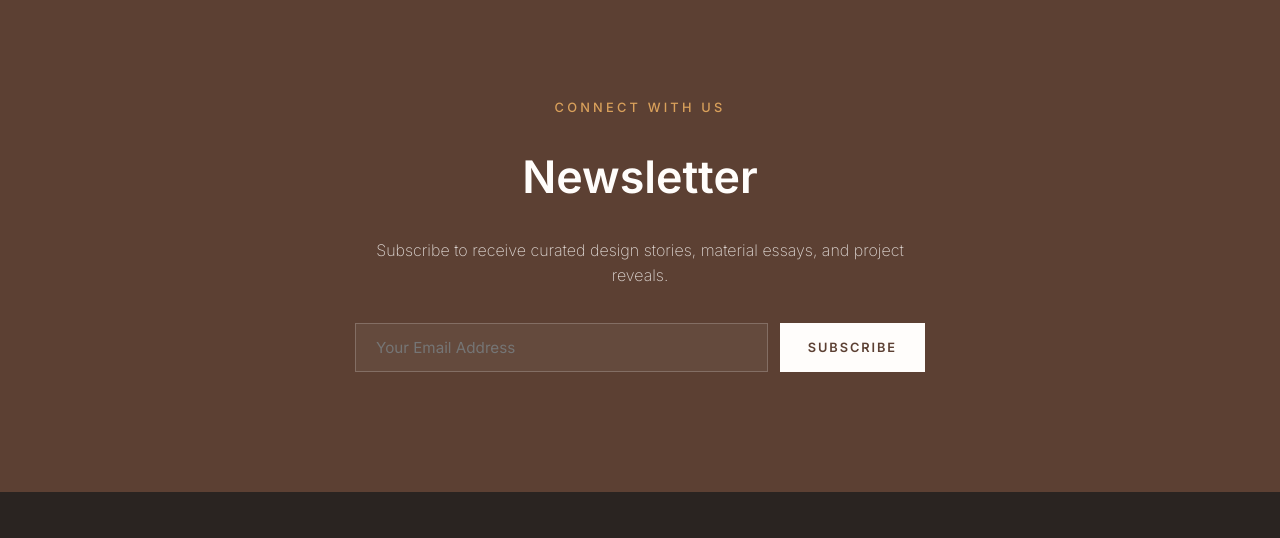
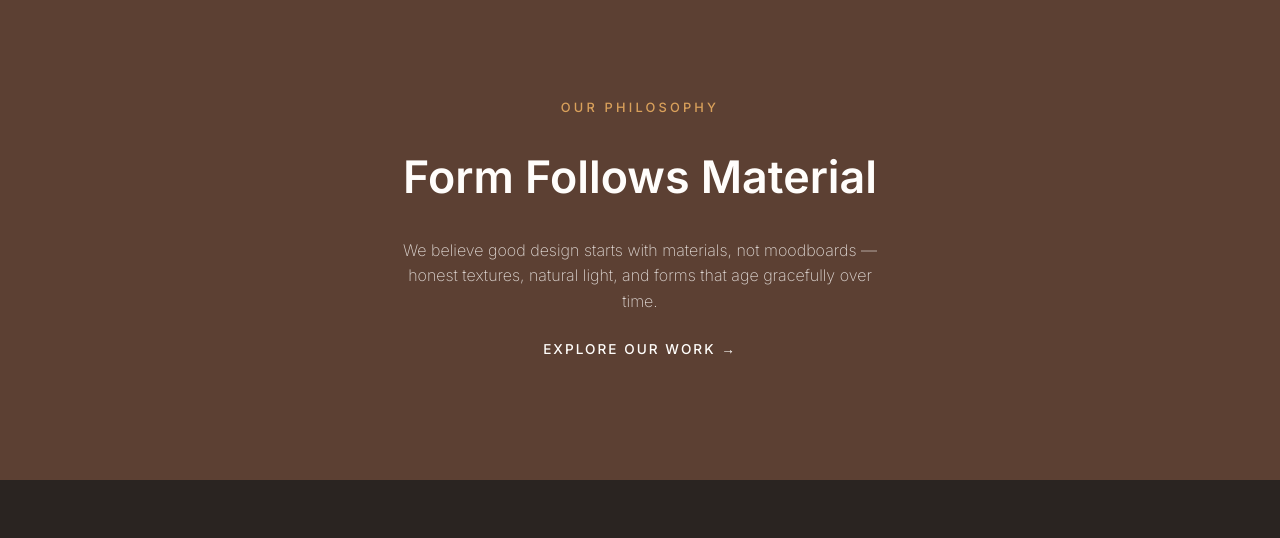
Before and after one commit to aryan13a/sun_soul_style, a website: page public/index.html in a window 1280 px wide. Shown: the part 2642-3180 px from the top of the page. Drawn offline with nearby package versions, Linux system fonts and the light colour scheme; no server answers.

Commit message:
design: replace newsletter banner with studio philosophy section

```diff
--- a/public/css/style.css
+++ b/public/css/style.css
@@ -1336,13 +1336,13 @@ footer {
   opacity: 1;
 }
 
-/* --- Newsletter Banner --- */
-.newsletter-section {
+/* --- Studio Philosophy Banner --- */
+.philosophy-cta-section {
   background-color: var(--color-walnut);
   color: var(--color-warm-white);
   text-align: center;
 }
-.newsletter-container {
+.philosophy-cta-container {
   max-width: 650px;
   margin: 0 auto;
   display: flex;
@@ -1350,52 +1350,26 @@ footer {
   align-items: center;
   gap: 24px;
 }
-.newsletter-container h2 {
+.philosophy-cta-container h2 {
   font-size: clamp(2rem, 3.5vw, 2.8rem);
 }
-.newsletter-container p {
+.philosophy-cta-container p {
   font-weight: 200;
   opacity: 0.8;
   font-size: 1rem;
 }
-.newsletter-form {
-  width: 100%;
-  display: flex;
-  gap: 12px;
-  margin-top: 10px;
-}
-@media (max-width: 576px) {
-  .newsletter-form {
-    flex-direction: column;
-  }
-}
-.newsletter-input {
-  flex: 1;
-  background-color: rgba(255,255,255,0.05);
-  border: 1px solid rgba(255,255,255,0.2);
-  padding: 14px 20px;
-  font-size: 0.95rem;
+.btn-text-link {
   color: var(--color-warm-white);
+  text-decoration: none;
+  font-size: 0.85rem;
+  letter-spacing: 0.15em;
+  text-transform: uppercase;
+  font-weight: 500;
+  display: inline-block;
   transition: var(--transition-fast);
 }
-.newsletter-input:focus {
-  border-color: var(--color-ochre);
-  background-color: rgba(255,255,255,0.1);
-}
-.btn-newsletter {
-  background-color: var(--color-warm-white);
-  color: var(--color-walnut);
-  padding: 14px 28px;
-  font-size: 0.8rem;
-  letter-spacing: 0.15em;
-  text-transform: uppercase;
-  font-weight: 600;
-  cursor: pointer;
-  transition: var(--transition-fast);
-}
-.btn-newsletter:hover {
-  background-color: var(--color-ochre);
-  color: var(--color-warm-white);
+.btn-text-link:hover {
+  color: var(--color-ochre);
 }
 
 /* WhatsApp Custom Styling */
--- a/public/index.html
+++ b/public/index.html
@@ -176,17 +176,14 @@
     </div>
   </section>
 
-  <!-- Newsletter / CTA Band -->
-  <section class="newsletter-section section-padding">
-    <div class="container newsletter-container reveal">
-      <span class="section-subtitle" style="color: var(--color-ochre);">Connect With Us</span>
-      <h2>Newsletter</h2>
-      <p>Subscribe to receive curated design stories, material essays, and project reveals.</p>
+  <!-- Studio Philosophy CTA Band -->
+  <section class="philosophy-cta-section section-padding">
+    <div class="container philosophy-cta-container reveal">
+      <span class="section-subtitle" style="color: var(--color-ochre);">OUR PHILOSOPHY</span>
+      <h2>Form Follows Material</h2>
+      <p style="max-width: 500px;">We believe good design starts with materials, not moodboards — honest textures, natural light, and forms that age gracefully over time.</p>
 
-      <form class="newsletter-form" onsubmit="event.preventDefault(); alert('Thank you for subscribing!'); this.reset();">
-        <input type="email" class="newsletter-input" placeholder="Your Email Address" aria-label="Email Address" required>
-        <button type="submit" class="btn-newsletter">Subscribe</button>
-      </form>
+      <a href="/projects.html" class="btn-text-link">EXPLORE OUR WORK &rarr;</a>
     </div>
   </section>
 
```
